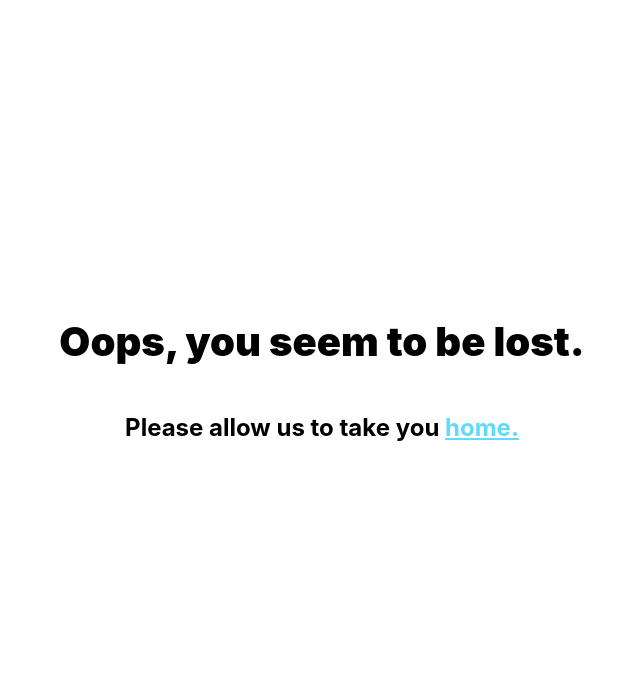
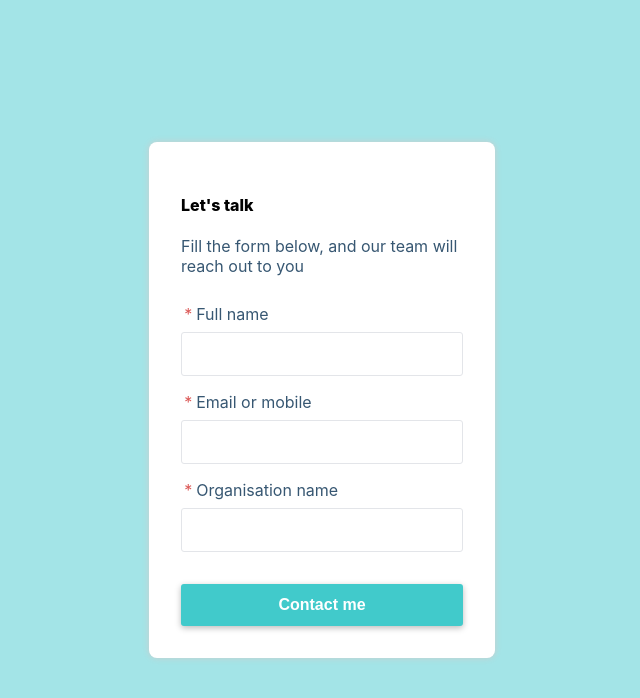
Before and after one commit to Sreejit7/formbuildr, a React (Vite) app: page /examples/contact in a window 1280 px wide. Shown: the top 698 px of the page, without its empty margins (318-958 px from the left). Built offline with nearby package versions, Linux system fonts and the light colour scheme.

Commit message:
added a new example Contact Form; added a `groupClass` property to customize form groups in a form

```diff
--- a/package.json
+++ b/package.json
@@ -1,5 +1,5 @@
 {
-  "name": "test-vite-app",
+  "name": "react-form-builder",
   "private": true,
   "version": "0.0.0",
   "scripts": {
--- a/src/App.css
+++ b/src/App.css
@@ -49,6 +49,8 @@ button {
 .landing-examples-list {
   gap: 4rem;
   margin-top: 4rem;
+  flex-wrap: wrap;
+  padding: 1rem;
 }
 
 .landing-example {
--- a/src/components/FormBuilder/index.tsx
+++ b/src/components/FormBuilder/index.tsx
@@ -453,9 +453,19 @@ const FormBuilder = ({
         className={`form padding-md ${formClass ? formClass : ""} `}
         onSubmit={handleSubmit}
       >
-        {config.map(({ label, labelClass, type, required, ...inputProps }) => (
+        {config.map(
+          ({
+            label,
+            labelClass,
+            groupClass,
+            type,
+            required,
+            ...inputProps
+          }) => (
             <section
-            className={`form-group form-group-${type}`}
+              className={`form-group form-group-${type} ${
+                groupClass ? groupClass : ""
+              }`}
               key={`${formId}-${label}`}
             >
               <label
@@ -472,7 +482,8 @@ const FormBuilder = ({
                 </small>
               )}
             </section>
-        ))}
+          )
+        )}
         {formError && (
           <small className="form-group-error">
             Please fill all required fields!
--- a/src/components/FormBuilder/models/formModels.ts
+++ b/src/components/FormBuilder/models/formModels.ts
@@ -11,6 +11,7 @@ export interface FormInputConfig {
   placeholder?: string;
   size?: FormInputSize;
   options?: (string | number)[];
+  groupClass?: string;
 }
 
 export interface FormState {
--- /dev/null
+++ b/src/examples/Contact/contact.module.css
@@ -0,0 +1,62 @@
+.contact-page {
+  min-height: 100vh;
+  background-color: #a3e4e7;
+}
+
+.contact-form {
+  padding: 0;
+  border: none;
+  box-shadow: none;
+}
+
+.contact-form-container {
+  width: min-content;
+  color: #375772;
+  box-shadow: 0px 0px 6px 0px #ccc;
+  padding: 2rem;
+  background-color: #fff;
+  border-radius: 8px;
+}
+
+.contact-form-submit {
+  font-weight: 700;
+  font-size: 1rem;
+  background-color: #41cacb;
+  color: #fff;
+  box-shadow: 0px 2px 6px 0px #bbb;
+  border: none;
+  border-radius: 3px;
+  padding: 0.75rem;
+  transition: 0.7s all ease;
+}
+
+.contact-form-submit:hover {
+  background-color: #67d4d5;
+}
+
+.contact-form-input {
+  padding: 0.75rem;
+  font-size: 1rem;
+  width: 16rem;
+  border: 1px solid #e3e5e9;
+  border-radius: 3px;
+}
+
+.contact-form-input:focus {
+  outline-color: #0071f5;
+}
+
+.contact-form-header h4 {
+  font-weight: 800;
+  color: #000;
+}
+
+.contact-form-group:focus-within .contact-form-label {
+  font-weight: 700;
+}
+
+.contact-form-label {
+  display: flex;
+  flex-direction: row-reverse;
+  gap: 0.25rem;
+}
--- /dev/null
+++ b/src/examples/Contact/index.tsx
@@ -0,0 +1,64 @@
+import FormBuilder from "../../components/FormBuilder";
+import { FormSubmitState } from "../../components/FormBuilder/models/formModels";
+import styles from "./contact.module.css";
+
+const ContactForm = () => {
+  const contactFormConfig = [
+    {
+      label: "Full name",
+      initialValue: "",
+      type: "text",
+      className: styles["contact-form-input"],
+      labelClass: styles["contact-form-label"],
+      groupClass: styles["contact-form-group"],
+      required: true,
+    },
+    {
+      label: "Email or mobile",
+      initialValue: "",
+      type: "text",
+      className: styles["contact-form-input"],
+      labelClass: styles["contact-form-label"],
+      groupClass: styles["contact-form-group"],
+      required: true,
+    },
+    {
+      label: "Organisation name",
+      initialValue: "",
+      type: "text",
+      className: styles["contact-form-input"],
+      labelClass: styles["contact-form-label"],
+      groupClass: styles["contact-form-group"],
+      required: true,
+    },
+  ];
+
+  const onContactFormSubmit = (form: FormSubmitState) => {
+    console.log(form);
+  };
+
+  return (
+    <section className={`${styles["contact-page"]} center`}>
+      <FormBuilder
+        config={contactFormConfig}
+        onSubmit={onContactFormSubmit}
+        formHeader={<ContactFormHeader />}
+        formClass={styles["contact-form"]}
+        containerClass={styles["contact-form-container"]}
+      >
+        <button className={styles["contact-form-submit"]}>Contact me</button>
+      </FormBuilder>
+    </section>
+  );
+};
+
+const ContactFormHeader = () => {
+  return (
+    <header className={styles["contact-form-header"]}>
+      <h4>Let's talk</h4>
+      <p>Fill the form below, and our team will reach out to you</p>
+    </header>
+  );
+};
+
+export default ContactForm;
--- a/src/examples/Examples.tsx
+++ b/src/examples/Examples.tsx
@@ -23,6 +23,12 @@ const Examples = () => {
         >
           Application Form
         </li>
+        <li
+          className="landing-example center"
+          onClick={() => navigate("/examples/contact")}
+        >
+          Contact Form
+        </li>
       </ul>
     </main>
   );
--- a/src/main.tsx
+++ b/src/main.tsx
@@ -3,6 +3,7 @@ import ReactDOM from "react-dom/client";
 import { BrowserRouter, Routes, Route } from "react-router-dom";
 import App from "./App";
 import ApplicationForm from "./examples/Application";
+import ContactForm from "./examples/Contact";
 import Examples from "./examples/Examples";
 import SignUpForm from "./examples/SignUp";
 import "./index.css";
@@ -16,6 +17,7 @@ ReactDOM.createRoot(document.getElementById("root")!).render(
         <Route path="/examples" element={<Examples />} />
         <Route path="/examples/signup" element={<SignUpForm />} />
         <Route path="/examples/application" element={<ApplicationForm />} />
+        <Route path="/examples/contact" element={<ContactForm />} />
         <Route path="*" element={<NotFound />} />
       </Routes>
     </BrowserRouter>
```
Lines whose indentation alone changed are shown as unchanged.
